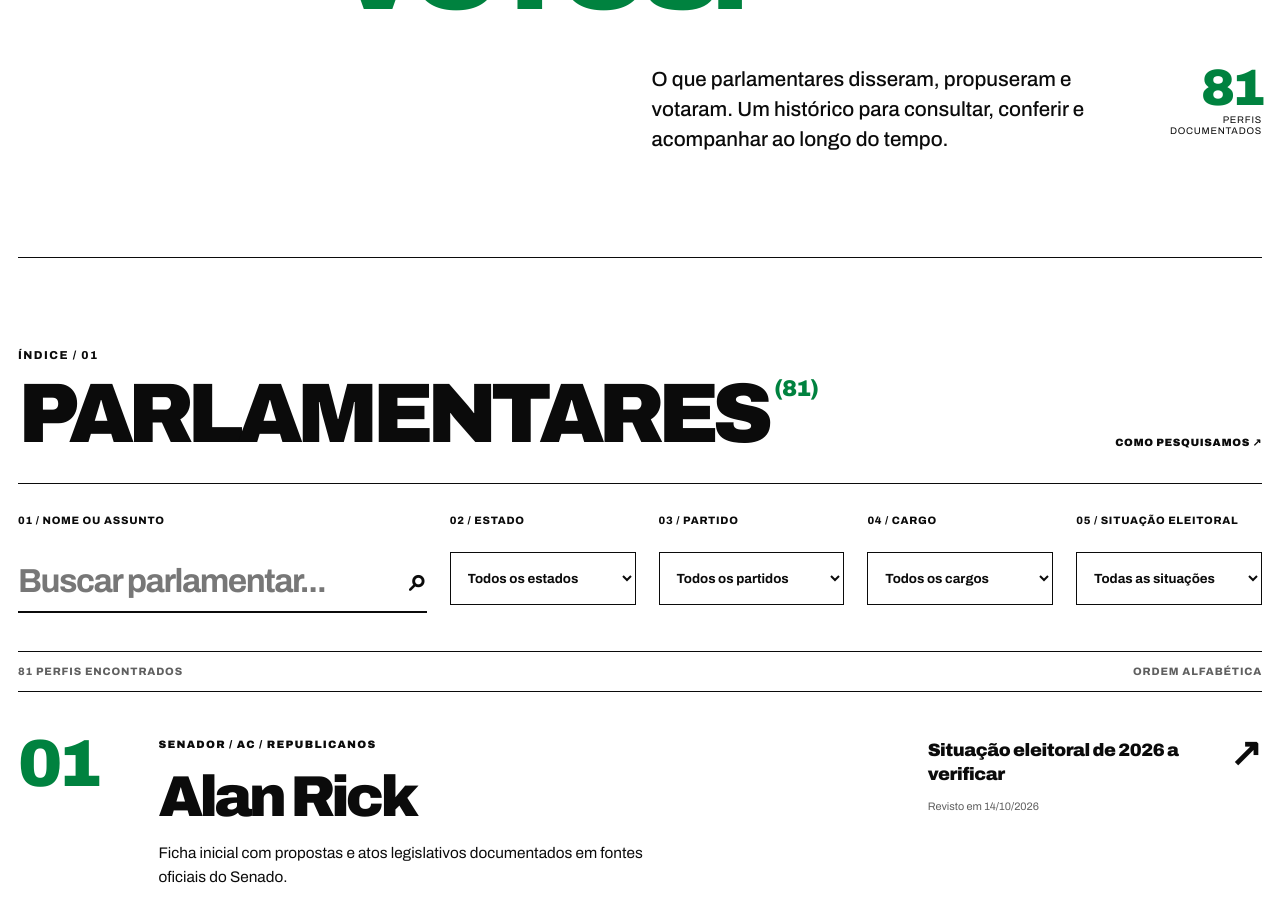
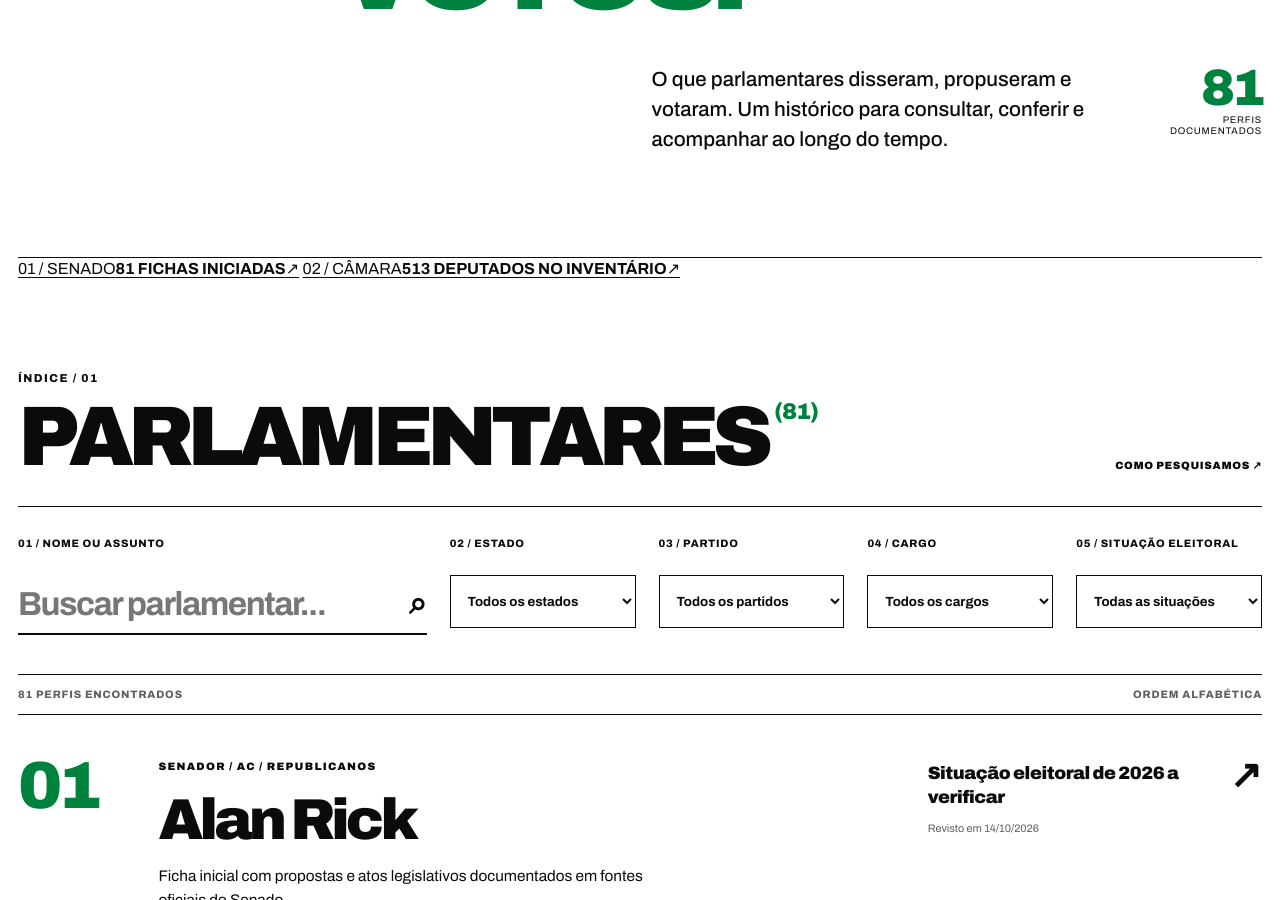
Before and after one commit to leorruas/senadores-deputados, a Jekyll site: the page built from index.html, in a window 1280 px wide and 900 px high, scrolled down 464 px. Built offline with Jekyll 4.4.1, drawn with Linux system fonts in a browser that asks for light colours.

Commit message:
feat: liga Câmara e Senado no menu e nos índices

```diff
--- a/index.html
+++ b/index.html
@@ -17,6 +17,10 @@ permalink: /
   <p class="home-hero__descricao">O que parlamentares disseram, propuseram e votaram. Um histórico para consultar, conferir e acompanhar ao longo do tempo.</p>
   <p class="home-hero__contador"><strong>{{ perfis | size }}</strong><span>perfis<br>documentados</span></p>
 </section>
+<div class="atalhos-casas" aria-label="Consultar por casa legislativa">
+  <a href="{{ '/senado/' | relative_url }}"><span>01 / SENADO</span><strong>{{ perfis | size }} FICHAS INICIADAS</strong><span aria-hidden="true">↗</span></a>
+  <a href="{{ '/camara/' | relative_url }}"><span>02 / CÂMARA</span><strong>513 DEPUTADOS NO INVENTÁRIO</strong><span aria-hidden="true">↗</span></a>
+</div>
 
 <section class="catalogo" aria-labelledby="titulo-catalogo">
   <header class="titulo-secao">
```
